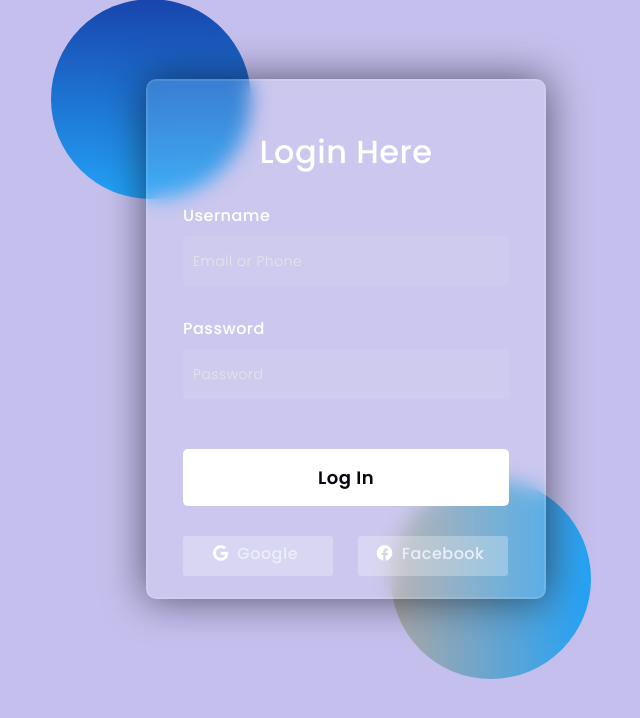
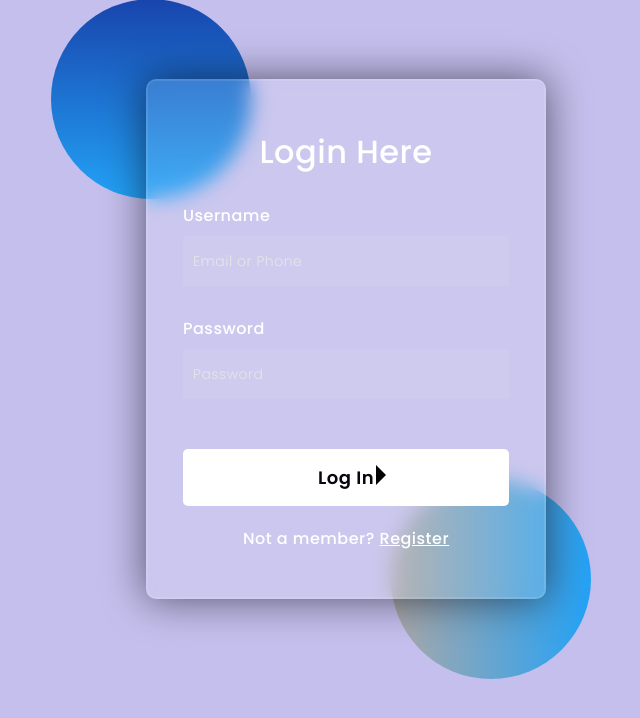
Before and after one commit to Bidstake/bidstake-test, a Django app: template property_auc/auction/templates/login.html in a window 1280 px wide. Shown: the part 61-779 px from the top of the page, without its empty margins (294-934 px from the left). Run offline with Django 5.2, Linux system fonts and the light colour scheme; the template is opened without the code that fills it, so the values that code supplies are empty.

Commit message:
Update login.html

```diff
--- a/property_auc/auction/templates/login.html
+++ b/property_auc/auction/templates/login.html
@@ -110,6 +110,33 @@
     border-radius: 5px;
     cursor: pointer;
 }
+button:hover {
+  background-color: #45a049; /* Background color on hover */
+}
+
+button::after {
+  content: "";
+  position: absolute;
+  top: 74.5%;
+  left: 57.5%;
+  margin-top: 0px;
+  border-width: 10px;
+  border-style: solid;
+  border-color: transparent transparent transparent #030303; /* Adjust arrow color here */
+  transition: margin-left 0.4s ease;
+}
+
+button:hover::after {
+  margin-left: 20px; /* Adjust arrow slide distance here */
+}
+
+button span {
+  transition: 0.4s;
+}
+
+button:hover span {
+  margin-left: 20px; /* Adjust text slide distance here */
+}
 .social{
   margin-top: 30px;
   display: flex;
@@ -132,6 +159,10 @@
 .social i{
   margin-right: 4px;
 }
+.register{
+    padding: 20px;
+    text-align: center;
+}
 
     </style>
 </head>
@@ -150,10 +181,12 @@
         <input type="password" placeholder="Password" id="password">
 
         <button>Log In</button>
-        <div class="social">
+        <div class="register"><p>Not a member? <a href="register.html">Register</a></p></div>
+        <!-- <div class="social">
           <div class="go"><i class="fab fa-google"></i>  Google</div>
           <div class="fb"><i class="fab fa-facebook"></i>  Facebook</div>
-        </div>
+
+        </div> -->
     </form>
 </body>
 </html>
```
